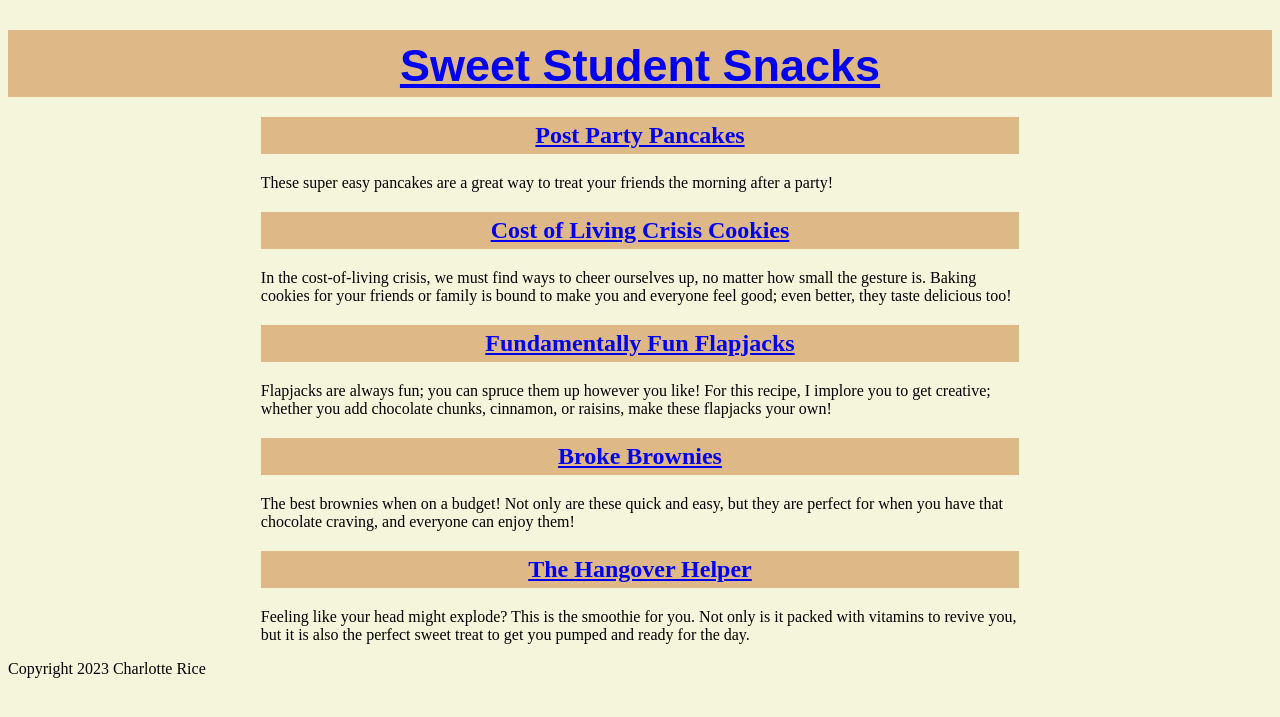
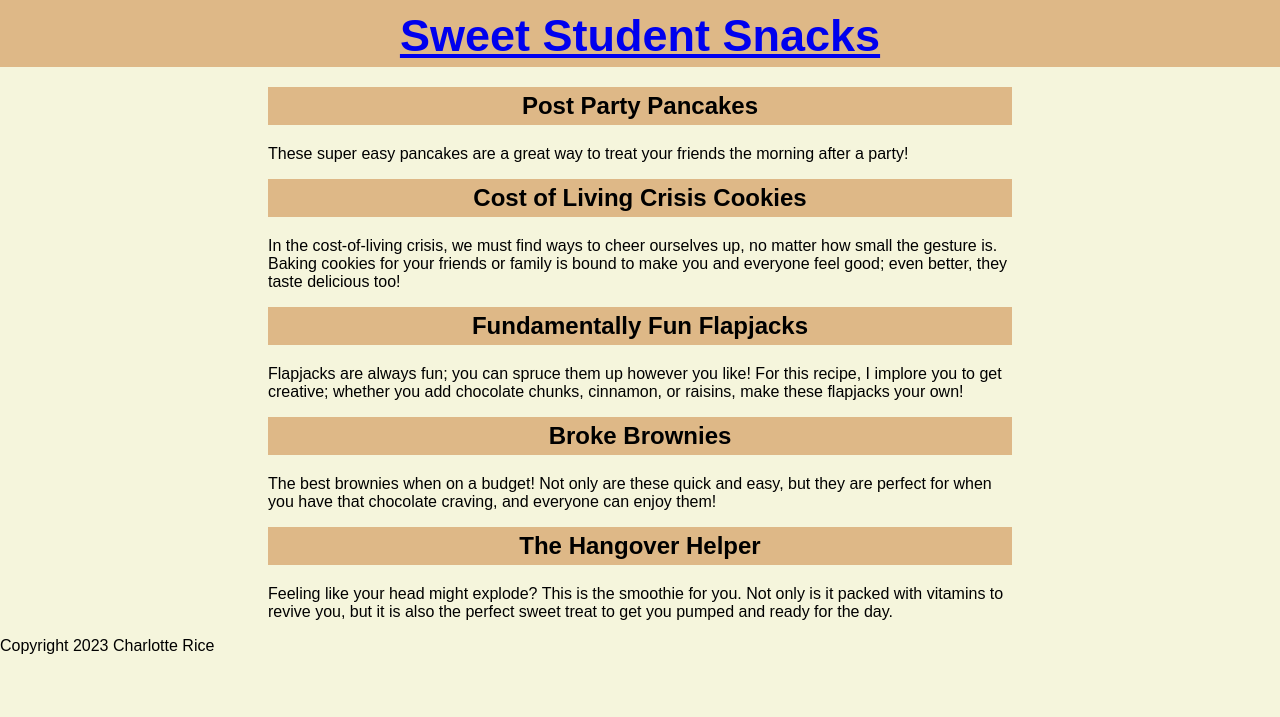
Before and after one commit to charlottericex/SweetStudentSnacks, a Jekyll site: the page built from pages/recipelisting.md, in a window 1280 px wide. Shown: the top 717 px of the page. Built offline with Jekyll 4.4.1, drawn with Linux system fonts in a browser that asks for light colours; some web fonts are replaced.

Commit message:
Update recipes.css

```diff
--- a/styles/recipes.css
+++ b/styles/recipes.css
@@ -2,7 +2,17 @@
 
 @import url('https://fonts.cdnfonts.com/css/bebas-neue');
 
+html {
+  font-family: sans-serif;
+  -ms-text-size-adjust: 100%;
+  -webkit-text-size-adjust: 100%;
+}
 
+*  {
+  margin: 0;
+  padding: 0;
+  box-sizing: border-box;
+}
 
 /* the rest is up to you */
 
@@ -94,8 +104,36 @@ margin: 15px;
 
 .site-title
 {
+text-decoration: none;
+}
 
-text-decoration: none;
+.site-title:link
+{
+color: #000 ;
+}
 
 
+
+.site-title
+{text-decoration: none;}
+
+.post-link:link{
+
+  text-decoration: none;
+  text-align: left;
 }
+
+.post-link
+
+{
+
+color: #000;
+text-align: left;
+}
+
+
+.recipe-teaser
+{
+text-align: left;
+align-items: left;
+}
```
